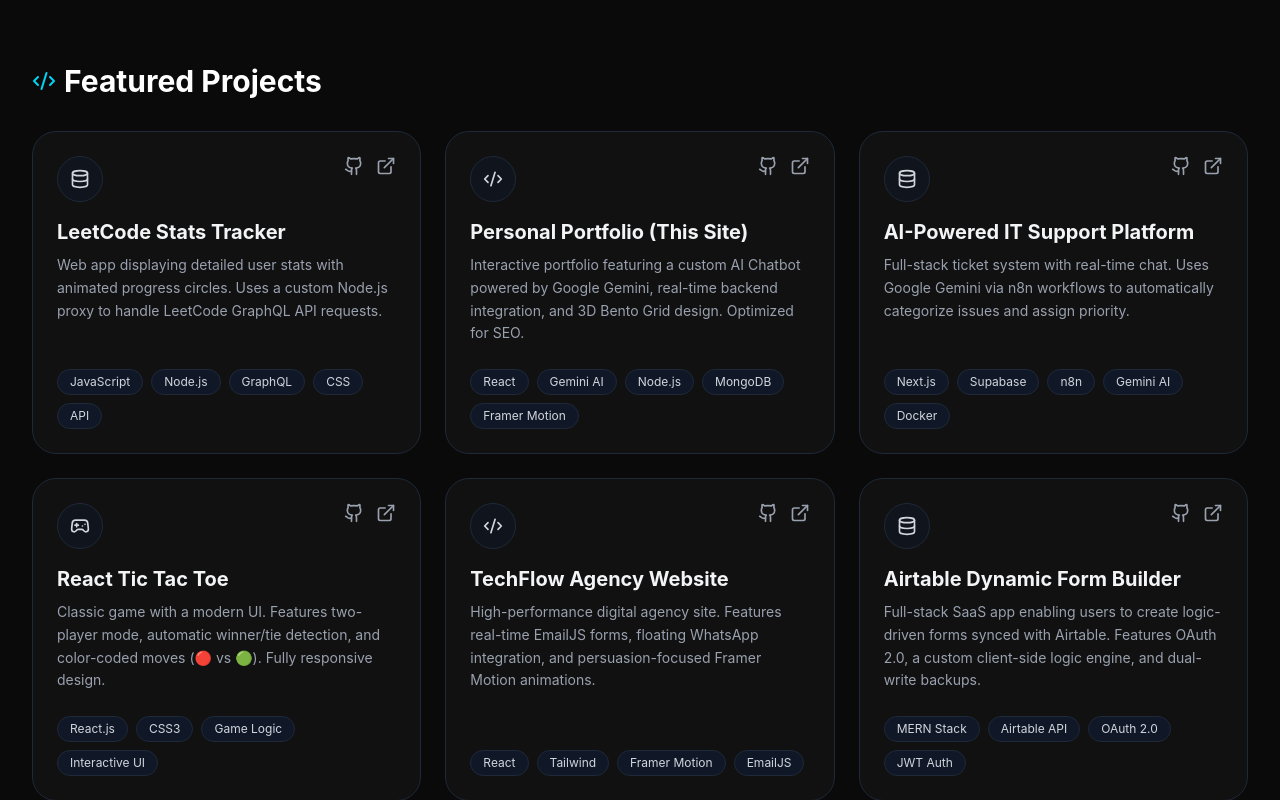
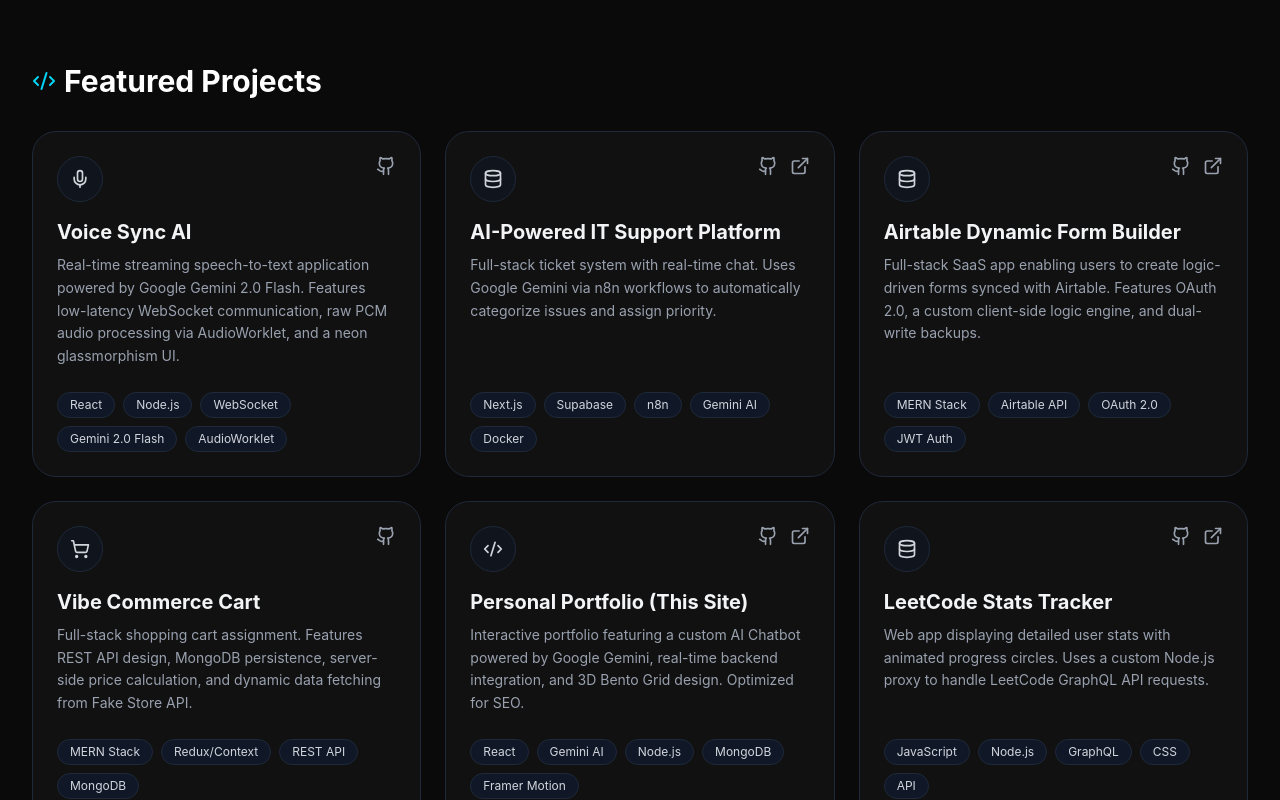
Before and after one commit to AyushMhaisane/my-portfolio-2026, a React (Vite) app in the folder client/: page / in a window 1280 px wide. Shown: the part 1320-2120 px from the top of the page. Built offline with nearby package versions, Linux system fonts and the light colour scheme; no server answers.

Commit message:
Update project list: Arranged by complexity

```diff
--- a/client/src/components/Projects.jsx
+++ b/client/src/components/Projects.jsx
@@ -1,9 +1,65 @@
 import React from 'react';
-import { Github, ExternalLink, Code2, Database, Gamepad2, CloudSun, ShoppingCart } from 'lucide-react';
+import { Github, ExternalLink, Code2, Database, Gamepad2, CloudSun, ShoppingCart, Mic } from 'lucide-react';
 import FadeIn from './FadeIn';
 
 const projects = [
-    // 1. LeetCode Stats Tracker
+    // 1. Voice Sync AI (COMPLEXITY: EXTREME)
+    // Why #1: Handling raw audio streams (AudioWorklet), WebSockets, and real-time AI requires deep system understanding.
+    {
+        title: "Voice Sync AI",
+        description: "Real-time streaming speech-to-text application powered by Google Gemini 2.0 Flash. Features low-latency WebSocket communication, raw PCM audio processing via AudioWorklet, and a neon glassmorphism UI.",
+        tags: ["React", "Node.js", "WebSocket", "Gemini 2.0 Flash", "AudioWorklet"],
+        github: "https://github.com/AyushMhaisane/voice-sync-ai",
+        demo: "#",
+        color: "from-cyan-400 to-purple-600",
+        icon: Mic
+    },
+    // 2. AI-Powered IT Support (COMPLEXITY: HIGH)
+    // Why #2: Involves workflow automation (n8n), Docker containerization, and full-stack logic with Supabase.
+    {
+        title: "AI-Powered IT Support Platform",
+        description: "Full-stack ticket system with real-time chat. Uses Google Gemini via n8n workflows to automatically categorize issues and assign priority.",
+        tags: ["Next.js", "Supabase", "n8n", "Gemini AI", "Docker"],
+        github: "https://github.com/AyushMhaisane/ai-ticket-system",
+        demo: "https://ai-ticket-system.vercel.app",
+        color: "from-indigo-500 to-violet-500",
+        icon: Database
+    },
+    // 3. Airtable Dynamic Form Builder (COMPLEXITY: HIGH)
+    // Why #3: SaaS architecture requiring OAuth 2.0 security, custom logic engines, and API synchronization.
+    {
+        title: "Airtable Dynamic Form Builder",
+        description: "Full-stack SaaS app enabling users to create logic-driven forms synced with Airtable. Features OAuth 2.0, a custom client-side logic engine, and dual-write backups.",
+        tags: ["MERN Stack", "Airtable API", "OAuth 2.0", "JWT Auth"],
+        github: "https://github.com/AyushMhaisane/airtable-form-builder",
+        demo: "https://airtable-form-builder-dun.vercel.app",
+        color: "from-emerald-500 to-green-600",
+        icon: Database
+    },
+    // 4. Vibe Commerce Cart (COMPLEXITY: MEDIUM-HIGH)
+    // Why #4: State management (Redux) and backend price calculations are critical for reliable e-commerce.
+    {
+        title: "Vibe Commerce Cart",
+        description: "Full-stack shopping cart assignment. Features REST API design, MongoDB persistence, server-side price calculation, and dynamic data fetching from Fake Store API.",
+        tags: ["MERN Stack", "Redux/Context", "REST API", "MongoDB"],
+        github: "https://github.com/AyushMhaisane/vibe-commerce-cart",
+        demo: "#",
+        color: "from-violet-600 to-fuchsia-600",
+        icon: ShoppingCart
+    },
+    // 5. Personal Portfolio (COMPLEXITY: MEDIUM)
+    // Why #5: Integration of AI Chatbot with backend storage pushes this beyond a standard static site.
+    {
+        title: "Personal Portfolio (This Site)",
+        description: "Interactive portfolio featuring a custom AI Chatbot powered by Google Gemini, real-time backend integration, and 3D Bento Grid design. Optimized for SEO.",
+        tags: ["React", "Gemini AI", "Node.js", "MongoDB", "Framer Motion"],
+        github: "https://github.com/AyushMhaisane/my-portfolio-2026",
+        demo: "https://ayush-mhaisane.vercel.app",
+        color: "from-cyan-500 to-blue-500",
+        icon: Code2
+    },
+    // 6. LeetCode Stats Tracker (COMPLEXITY: MEDIUM)
+    // Why #6: Requires a custom Proxy server to handle GraphQL and CORS, but scope is limited to fetching.
     {
         title: "LeetCode Stats Tracker",
         description: "Web app displaying detailed user stats with animated progress circles. Uses a custom Node.js proxy to handle LeetCode GraphQL API requests.",
@@ -13,37 +69,8 @@
         color: "from-yellow-500 to-orange-500",
         icon: Database
     },
-    // 2. Personal Portfolio
-    {
-        title: "Personal Portfolio (This Site)",
-        description: "Interactive portfolio featuring a custom AI Chatbot powered by Google Gemini, real-time backend integration, and 3D Bento Grid design. Optimized for SEO.",
-        tags: ["React", "Gemini AI", "Node.js", "MongoDB", "Framer Motion"],
-        github: "https://github.com/AyushMhaisane/my-portfolio-2026",
-        demo: "https://ayush-mhaisane.vercel.app",
-        color: "from-cyan-500 to-blue-500",
-        icon: Code2
-    },
-    // 3. AI-Powered IT Support
-    {
-        title: "AI-Powered IT Support Platform",
-        description: "Full-stack ticket system with real-time chat. Uses Google Gemini via n8n workflows to automatically categorize issues and assign priority.",
-        tags: ["Next.js", "Supabase", "n8n", "Gemini AI", "Docker"],
-        github: "https://github.com/AyushMhaisane/ai-ticket-system",
-        demo: "https://ai-ticket-system.vercel.app",
-        color: "from-indigo-500 to-violet-500",
-        icon: Database
-    },
-    // 4. React Tic Tac Toe
-    {
-        title: "React Tic Tac Toe",
-        description: "Classic game with a modern UI. Features two-player mode, automatic winner/tie detection, and color-coded moves (🔴 vs 🟢). Fully responsive design.",
-        tags: ["React.js", "CSS3", "Game Logic", "Interactive UI"],
-        github: "https://github.com/AyushMhaisane/tic-tac-toe-react",
-        demo: "https://tic-tac-toe-react.vercel.app",
-        color: "from-red-500 to-pink-600",
-        icon: Gamepad2
-    },
-    // 5. TechFlow Agency
+    // 7. TechFlow Agency Website (COMPLEXITY: LOW-MEDIUM)
+    // Why #7: Focus is on UI/UX and animation libraries rather than complex backend logic.
     {
         title: "TechFlow Agency Website",
         description: "High-performance digital agency site. Features real-time EmailJS forms, floating WhatsApp integration, and persuasion-focused Framer Motion animations.",
@@ -53,17 +80,8 @@
         color: "from-blue-600 to-indigo-600",
         icon: Code2
     },
-    // 6. Airtable Dynamic Form Builder
-    {
-        title: "Airtable Dynamic Form Builder",
-        description: "Full-stack SaaS app enabling users to create logic-driven forms synced with Airtable. Features OAuth 2.0, a custom client-side logic engine, and dual-write backups.",
-        tags: ["MERN Stack", "Airtable API", "OAuth 2.0", "JWT Auth"],
-        github: "https://github.com/AyushMhaisane/airtable-form-builder",
-        demo: "https://airtable-form-builder-dun.vercel.app",
-        color: "from-emerald-500 to-green-600",
-        icon: Database
-    },
-    // 7. Weather App
+    // 8. Real-Time Weather App (COMPLEXITY: LOW)
+    // Why #8: Standard API fetching using Vanilla JS. Good fundamentals, but architecturally simple.
     {
         title: "Real-Time Weather App",
         description: "Minimalist weather dashboard using WeatherAPI. Fetches real-time temperature, humidity, and wind speeds for any global location. Built with pure Vanilla JS.",
@@ -73,15 +91,16 @@
         color: "from-sky-400 to-blue-300",
         icon: CloudSun
     },
-    // 8. Vibe Commerce Cart (NEW ADDITION)
+    // 9. React Tic Tac Toe (COMPLEXITY: BASIC)
+    // Why #9: Intro to React state logic. Important foundation, but the simplest project here.
     {
-        title: "Vibe Commerce Cart",
-        description: "Full-stack shopping cart assignment. Features REST API design, MongoDB persistence, server-side price calculation, and dynamic data fetching from Fake Store API.",
-        tags: ["MERN Stack", "Redux/Context", "REST API", "MongoDB"],
-        github: "https://github.com/AyushMhaisane/vibe-commerce-cart", // Update this link if needed
-        demo: "#", // Add demo link if available
-        color: "from-violet-600 to-fuchsia-600",
-        icon: ShoppingCart // Special Icon for Commerce
+        title: "React Tic Tac Toe",
+        description: "Classic game with a modern UI. Features two-player mode, automatic winner/tie detection, and color-coded moves (🔴 vs 🟢). Fully responsive design.",
+        tags: ["React.js", "CSS3", "Game Logic", "Interactive UI"],
+        github: "https://github.com/AyushMhaisane/tic-tac-toe-react",
+        demo: "https://tic-tac-toe-react.vercel.app",
+        color: "from-red-500 to-pink-600",
+        icon: Gamepad2
     }
 ];
 
@@ -98,7 +117,7 @@
                     const IconComponent = project.icon || Database;
 
                     return (
-                        <FadeIn key={index} delay={index * 0.1}>
+                        <FadeIn key={index} delay={(index + 1) * 0.1}>
                             <div
                                 className="group relative p-6 bg-[#111] rounded-3xl border border-gray-800 hover:border-gray-700 transition-all duration-300 hover:-translate-y-1 overflow-hidden h-full flex flex-col"
                             >
```
